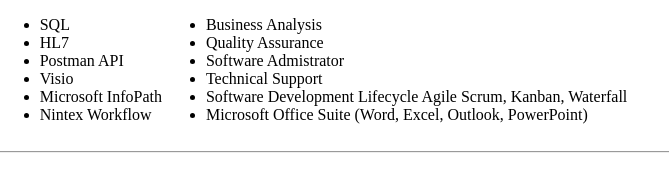
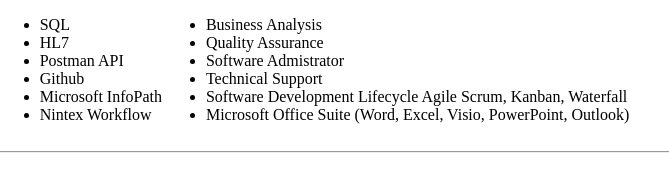
Before and after one commit to NickMonsour/CV, a plain HTML site: page index.html in a window 1280 px wide. Shown: the part 618-787 px from the top of the page, 224-893 px from the left. Drawn offline with Linux system fonts and the light colour scheme.

Commit message:
Update index.html

```diff
--- a/index.html
+++ b/index.html
@@ -87,7 +87,7 @@
             Postman API
           </li>
           <li>
-            Visio
+            Github
           </li>
           <li>
             Microsoft InfoPath
@@ -114,7 +114,7 @@
             Software Development Lifecycle Agile Scrum, Kanban, Waterfall
           </li>
           <li>
-            Microsoft Office Suite (Word, Excel, Outlook, PowerPoint)
+            Microsoft Office Suite (Word, Excel, Visio, PowerPoint, Outlook)
           </li>
         </ul>
       </td>
```
